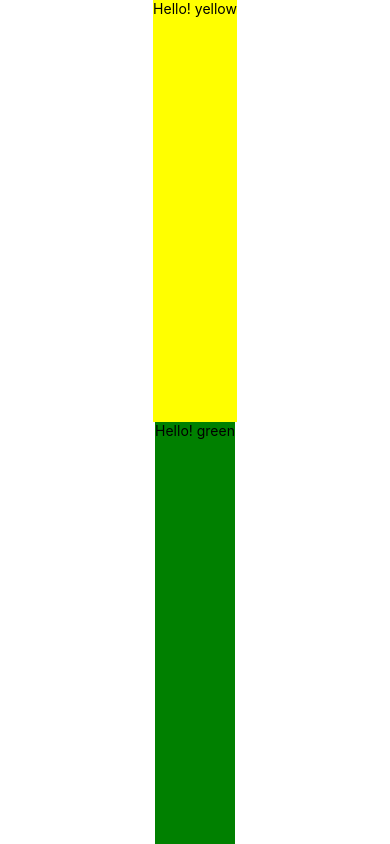
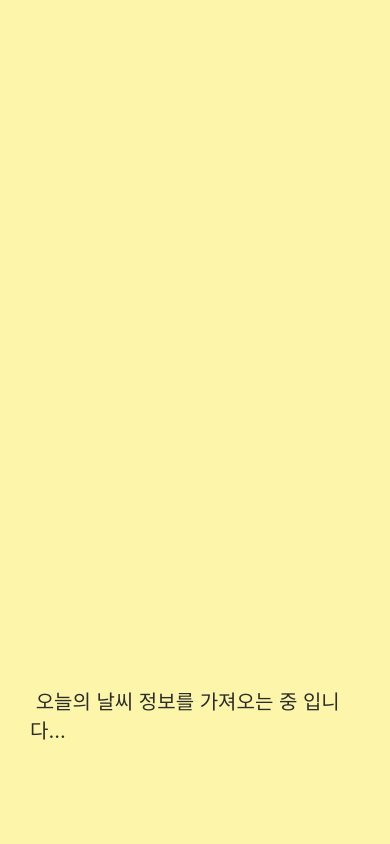
Before and after one commit to bongguma/TodayWeatherApp, a React Native app: screen / in a window 390 px wide. Built offline with nearby package versions, Linux system fonts and the light colour scheme.

Commit message:
앱 첫 실행 화면 Loading 화면 기능 구현

```diff
--- a/App.js
+++ b/App.js
@@ -1,27 +1,31 @@
 import { StatusBar } from 'expo-status-bar';
 import React from 'react';
 import { StyleSheet, Text, View } from 'react-native';
+import Loading from './Screen/Loadng';
 
 export default function App() {
   return (
-    <View style={styles.container}>
-      <View style={styles.yellowView}>
-        <Text Style={styles.text}>Hello! yellow</Text>
-      </View>
-      <View style={styles.greenView}>
-        <Text Style={styles.text}>Hello! green</Text>
-      </View>
-      <StatusBar styles="auto" />
-    </View>
+    <Loading />
+    // expo-cli를 이용해 기본 스타일 구현 작업
+    // <View style={styles.container}>
+    //   <View style={styles.yellowView}>
+    //     <Text Style={styles.text}>Hello! yellow</Text>
+    //   </View>
+    //   <View style={styles.greenView}>
+    //     <Text Style={styles.text}>Hello! green</Text>
+    //   </View>
+    //   <StatusBar styles="auto" />
+    // </View>
   );
 }
 
 const styles = StyleSheet.create({
   container: {
     flex: 1,
+    // flexDirection:'row',   // 컨테이너 안에 있는 것을 행으로 정렬
     backgroundColor: '#fff',
-    alignItems: 'center',
-    justifyContent: 'center',
+    // alignItems: 'center',  // 가운데 정렬을 위해 필요
+    // justifyContent: 'center',
   },
   yellowView: {
     flex: 1,
--- /dev/null
+++ b/Screen/Loadng.js
@@ -0,0 +1,25 @@
+import React from 'react';
+import { StyleSheet, Text, View } from 'react-native';
+
+export default function Loading(){
+    return (
+        <View style={styles.container}>
+            <Text style={styles.text}> 오늘의 날씨 정보를 가져오는 중 입니다...</Text>
+        </View>
+    );
+}
+
+
+const styles = StyleSheet.create({
+    container: {
+        flex: 1,
+        justifyContent:'flex-end',
+        paddingHorizontal: 30,
+        paddingVertical: 100,
+        backgroundColor:'#FDF6AA'
+    },
+    text: {
+        color:'#2c2c2c',
+        fontSize: 20,
+    },
+});
```
